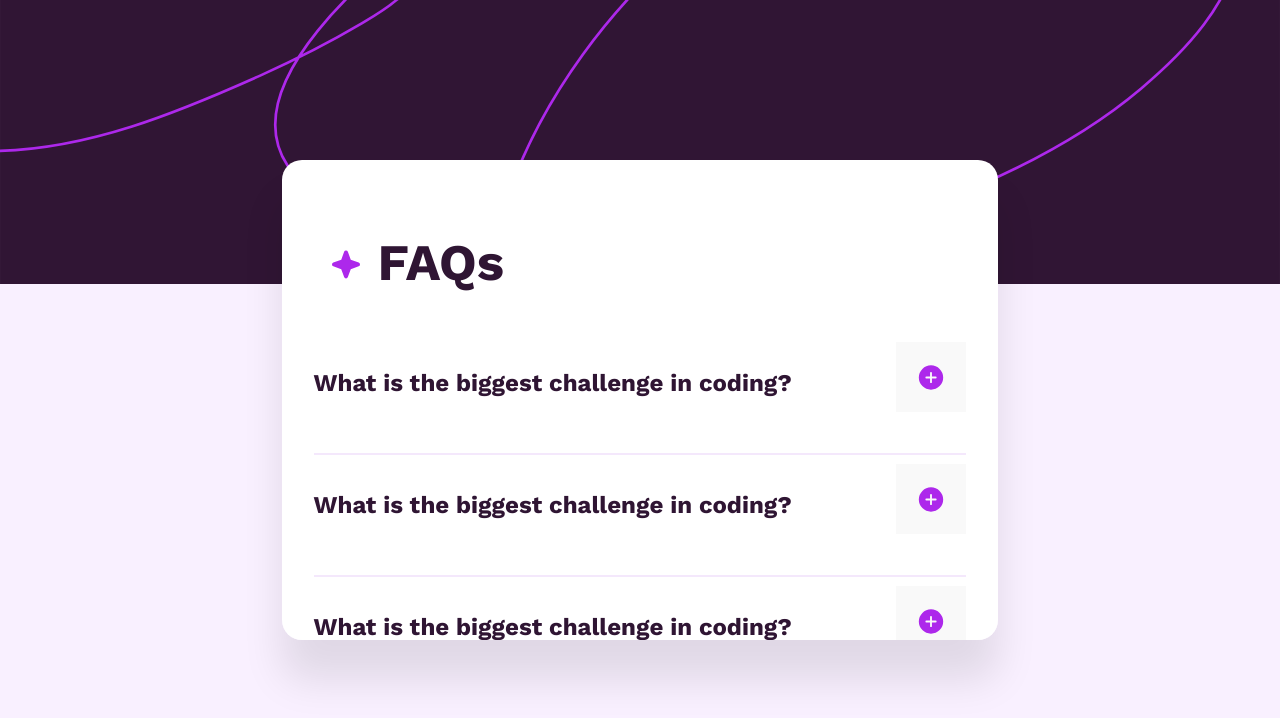
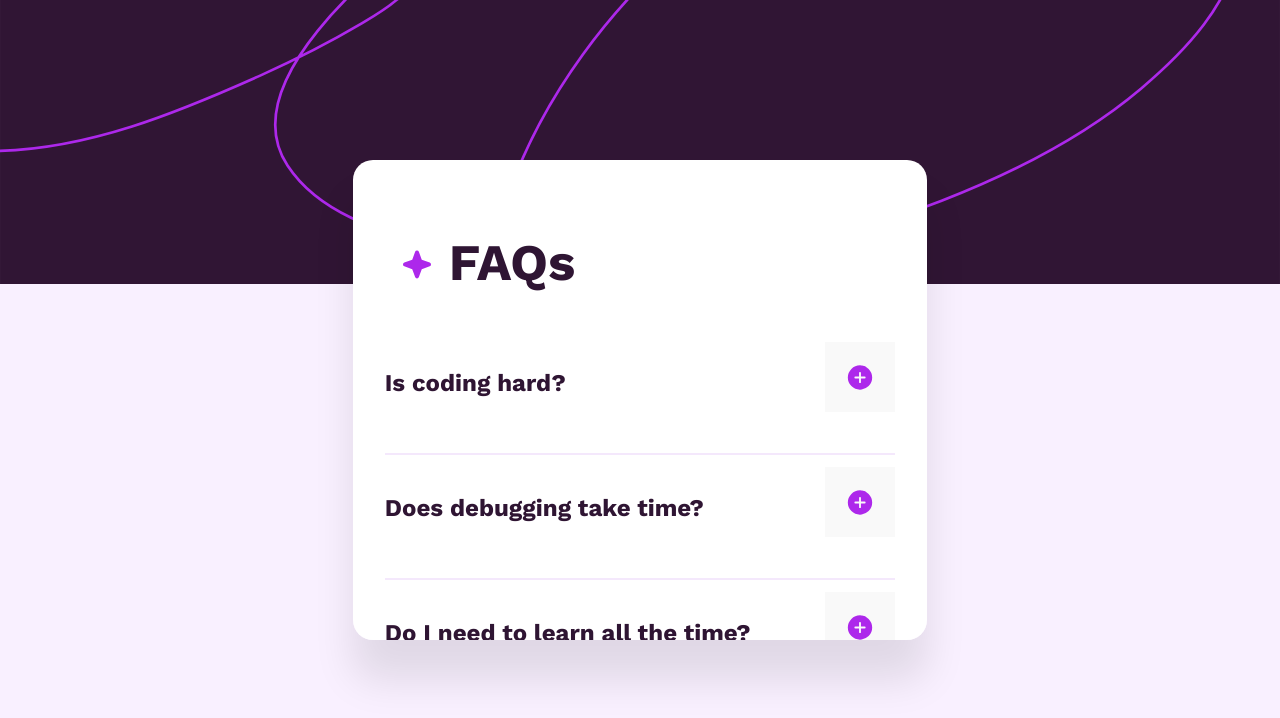
Before and after one commit to stereogamm/FAQ-accordion, a React (Vite) app: page / in a window 1280 px wide. Shown: the top 718 px of the page. Built offline with nearby package versions, Linux system fonts and the light colour scheme.

Commit message:
added open/close logic

```diff
--- a/src/App.css
+++ b/src/App.css
@@ -44,6 +44,15 @@
   display: flex;
   justify-content: space-between;
   align-items: center;
+  gap: 10px;
+  width: 100%;
+  min-width: 280px;
+  flex-wrap: wrap;
+}
+
+.list_item {
+  min-width: 280px;
+  width: 100%;
 }
 
 .button__icon {
@@ -60,6 +69,6 @@
 
 .visibleItem {
   max-height: 100px;
-  opacity: 1;
-  transition: max-height 1s ease, opacity 1s ease;
+  opacity: 0.8;
+  transition: max-height 2s ease, opacity 1s ease;
 }
--- a/src/Components/Card.jsx
+++ b/src/Components/Card.jsx
@@ -3,19 +3,17 @@ import '../App.css';
 import ListComponent from './ListComponent';
 
 function Card() {
-    const [open, setOpen] = useState(false);
+    const [openIndex, setOpenIndex] = useState(null);
 
-    function handleItemState() {
-        setOpen((prev) => !prev);
+    function handleItemState(index) {
+        setOpenIndex((prevIndex) => (prevIndex === index? null : index));
     }
     return (
         <>
         <main className='card__wrapper'>
             <section className='card'>
                 <h1>FAQs</h1>
-                <ListComponent onClick={handleItemState} isOpen={open}/>
-                <ListComponent onClick={handleItemState} isOpen={open}/>
-                <ListComponent onClick={handleItemState} isOpen={open}/>
+                <ListComponent onClick={handleItemState} openIndex={openIndex}/>
             </section>
          </main>
         </>
--- a/src/Components/ListComponent.jsx
+++ b/src/Components/ListComponent.jsx
@@ -2,24 +2,28 @@ import React from "react";
 
 import "../App.css";
 import AccordionButton from "./AccordionButton";
+import data from "./data";
 
-function ListComponent({isOpen, onClick}) {
-  return (
+function ListComponent({ openIndex, onClick }) {
+ return (
     <>
-      <div className="list_wrapper">
-        <h2>What is the biggest challenge in coding?</h2>
-        <AccordionButton isOpen={isOpen} onClick={onClick}/>
+    {data.map((item, index) => (
+      <div key={index} className="list_item">
+        <div className="list_wrapper">
+          <h2>{item.header}</h2>
+          <AccordionButton
+            isOpen={openIndex === index}
+            onClick={() => onClick(index)}
+          />
+        </div>
+        <p className={openIndex === index ? "visibleItem" : "hiddenItem"}>
+          {item.text}
+        </p>
+        <hr />
       </div>
-      <p className={isOpen? "visibleItem" : "hiddenItem"}>
-        I suppose coding is a hard action, but... you always can try something
-        new and if you get unsuccess you can start it again. The biggest
-        challenge in coding is solving complex problems and debugging errors,
-        which require patience and logical thinking. However, every mistake is a
-        learning opportunity, helping you grow and improve with each attempt.{" "}
-      </p>
-      <hr></hr>
-    </>
-  );
+    ))}
+  </>
+ )
 }
 
 export default ListComponent;
--- /dev/null
+++ b/src/Components/data.js
@@ -0,0 +1,20 @@
+const data = [
+    {
+        header: 'Is coding hard?',
+        text: 'Coding is not easy. Sometimes, you spend hours fixing one small mistake.',
+    },
+    {
+        header: 'Does debugging take time?',
+        text: 'Finding errors in code can be difficult. You must be patient and check every detail.',
+    },
+    {
+        header: 'Do I need to learn all the time?',
+        text: 'New technologies come all the time. A good developer always learns new things.',
+    },
+    {
+        header: 'Is logic important?',
+        text: 'Coding is like solving a puzzle. You need to think step by step to make things work.',
+    },
+];
+
+export default data;
--- a/src/index.css
+++ b/src/index.css
@@ -74,6 +74,7 @@ h2 {
   color: hsl(292, 42%, 14%);
   font-weight: 700;
   margin-top: 2rem;
+  flex: 1;
 }
 
 p {
@@ -85,6 +86,7 @@ hr {
   border: none;
   display: block;
   width: 100%;
+  min-width: 280px;
   height: 3px;
   border-top: 2px solid hsl(275, 79%, 95%);
 }
```
